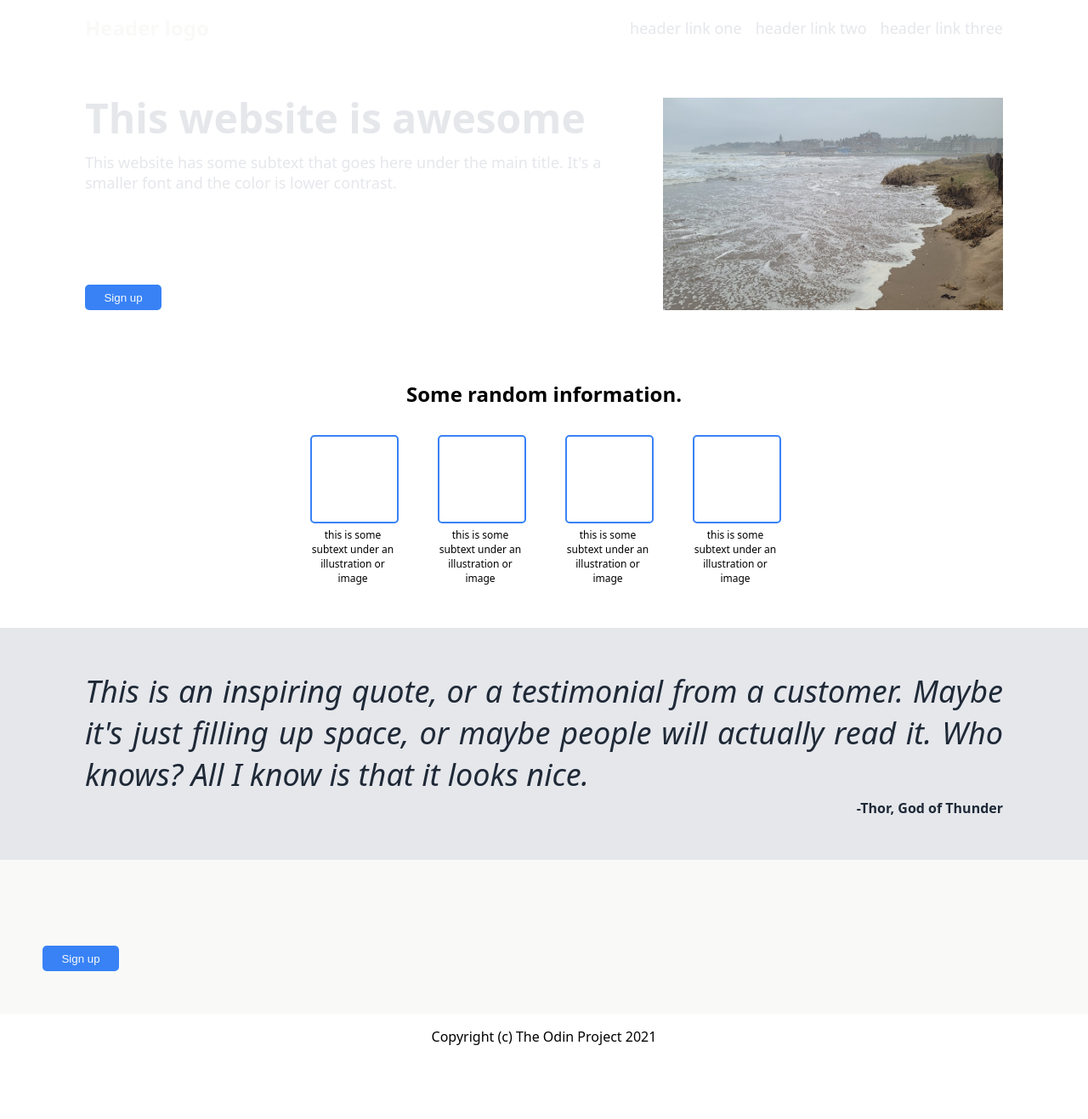
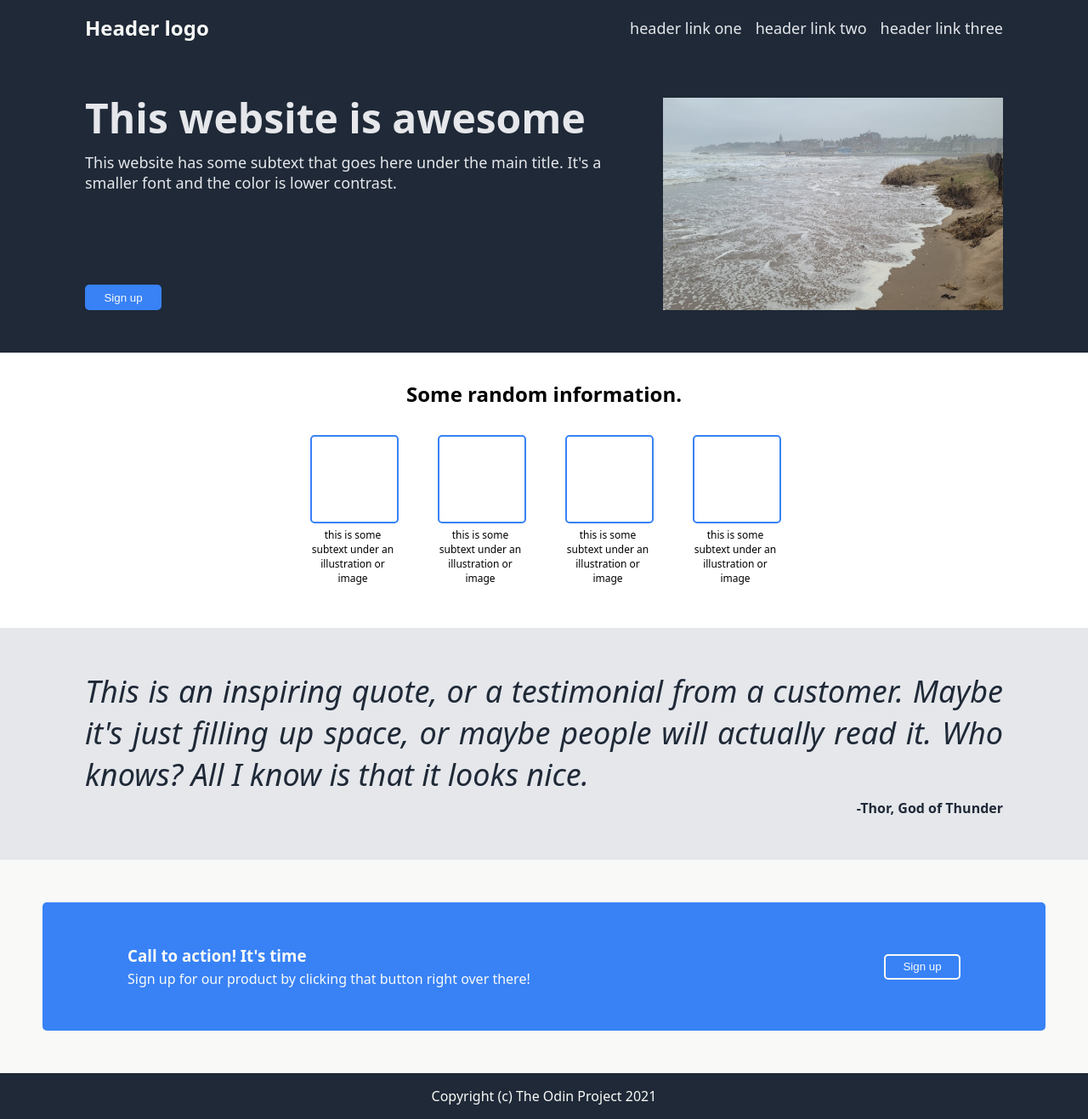
Before and after one commit to davethomson2000/odin-project-landing-page, a plain HTML site: page index.html in a window 1280 px wide. Shown: the whole page at 85% size. Before the commit the page ends 1247 px from the top, so only its background shows below. Drawn offline with Linux system fonts and the light colour scheme.

Commit message:
add dark background style

```diff
--- a/index.html
+++ b/index.html
@@ -7,7 +7,7 @@
 </header>
 
 <body>
-    <div class="header">
+    <div class="header dark-background">
         <div class="header-logo white-text">Header logo</div>
         <ul>
             <li>header link one</li>
@@ -15,7 +15,7 @@
             <li>header link three</li>
         </ul>
     </div>
-    <div class="hero-section">
+    <div class="hero-section dark-background">
         <div class="hero-left">
             <h1>This website is awesome</h1>
             <div>This website has some subtext that goes here under the main title. It's a smaller font and the color is
@@ -49,14 +49,16 @@
             people will actually read it. Who knows? All I know is that it looks nice.</div>
         <div class="quote-attribution">-Thor, God of Thunder</div>
     </div>
-    <div class="call-to-action-section blue-background white-text">
-        <div class="call-to-action-left">
-            <h3>Call to action! It's time</h3>
-            <div>Sign up for our product by clicking that button right over there!</div>
+    <div class="call-to-action-section">
+        <div class="call-to-action blue-background white-text">
+            <div class="call-to-action-left">
+                <h3>Call to action! It's time</h3>
+                <div>Sign up for our product by clicking that button right over there!</div>
+            </div>
+            <button class="blue-background white-text">Sign up</button>
         </div>
-        <button class="blue-background white-text">Sign up</button>
     </div>
-    <div class="footer">Copyright (c) The Odin Project 2021</div>
+    <div class="footer dark-background white-text">Copyright (c) The Odin Project 2021</div>
 </body>
 
 </html>
```
